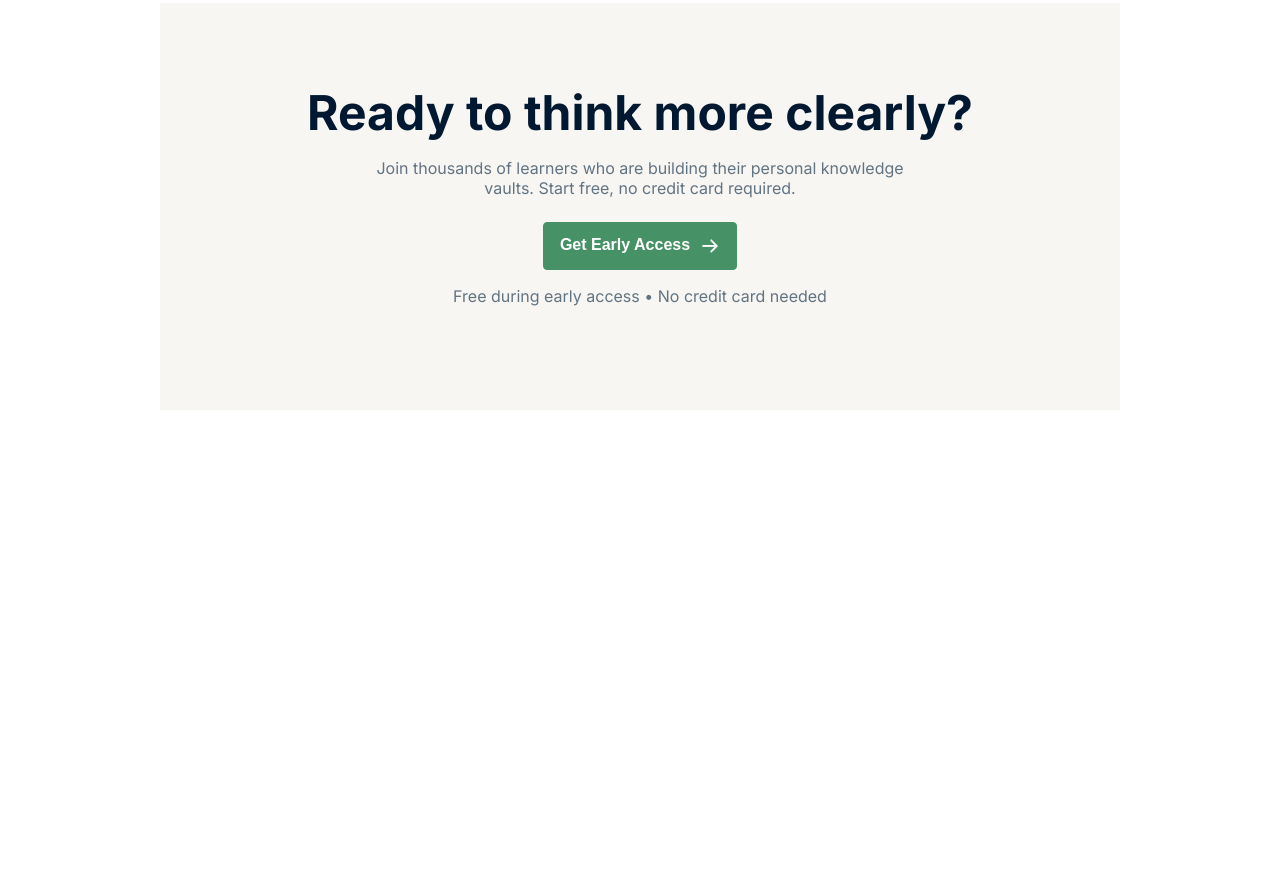
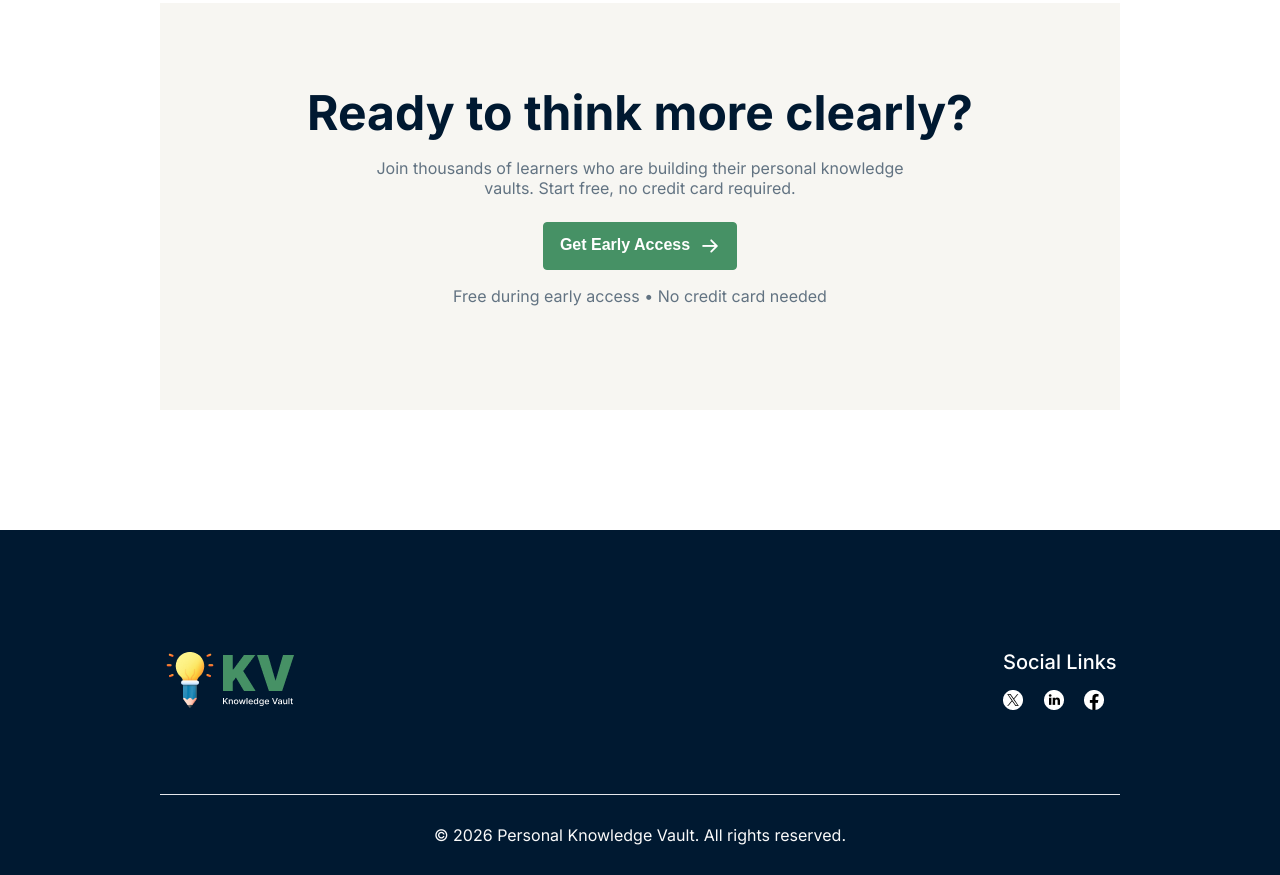
Before and after one commit to emondesigner/firstAssin, a plain HTML site: page index.html in a window 1280 px wide. Shown: the part 2029-2904 px from the top of the page. Before the commit the page ends 2439 px from the top, so only its background shows below. Drawn offline with Linux system fonts and the light colour scheme.

Commit message:
footer section created

```diff
--- a/index.html
+++ b/index.html
@@ -156,9 +156,32 @@
 
  </section>
 <!-- ---------------- ACCESS SECTION END---------- -->
+ </main>
 
 
- </main>
+ <footer>
+   <!-- ------------------------------- FOOTER SECTION START -->
+    <section id="footer">
+      <div class="container">
+        <div class="footer-top">
+            <div class="footer-log">
+              <img src="./assets/logo-footer.png" alt="">
+            </div>
+            <div class="social-link">
+              <h4>Social Links</h4>
+              <img src="./assets/x.png" alt="">
+              <img src="./assets/linkdin.png" alt="">
+              <img src="./assets/facebook.png" alt="">
+            </div>
+        </div>
+
+        <div class="footer-bottom">
+          <p>© 2026 Personal Knowledge Vault. All rights reserved.</p>
+        </div>
+      </div>
+    </section>
+   <!-- ------------------------------- FOOTER SECTION END -->
+ </footer>
 
 </body>
 </html>
--- a/style.css
+++ b/style.css
@@ -272,3 +272,34 @@ align-items: center;
     gap: 10px;
 }
 /* ------------------- ACCESS SECTION END--- */
+
+
+/* -------------- FOOTER SECTION START */
+#footer{
+ background-color: #001931;
+ margin-top: 120px;
+}
+#footer .footer-top{
+    display: flex;
+    justify-content: space-between;
+    align-items: center;
+   padding: 120px 0 80px 0;
+   border-bottom:1px solid #E5E7EB;
+}
+#footer .footer-top .social-link h4{
+    color: #FFFFFF;
+    font-size:20px;
+    font-weight:500 ;
+    margin-bottom: 16px;
+}
+#footer .footer-top .social-link img{
+    margin-right: 16px;
+}
+#footer .footer-bottom p{
+    padding: 30px 0;
+    text-align: center;
+    color: #FAFAFA;
+    font-size:16px ;
+    font-weight:400 ;
+}
+/* -------------- FOOTER SECTION END */
```
Also changed, not shown: assets/facebook.png (added), assets/linkdin.png (added), assets/x.png (added).
